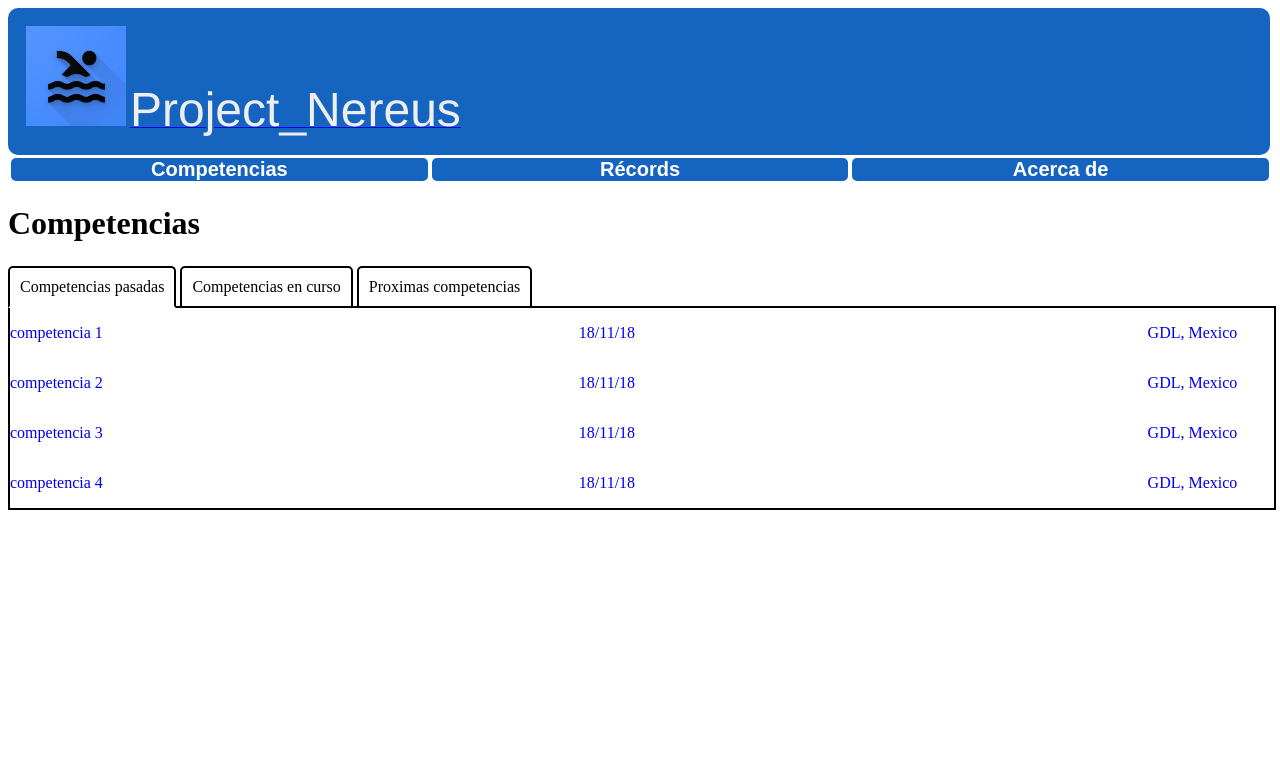
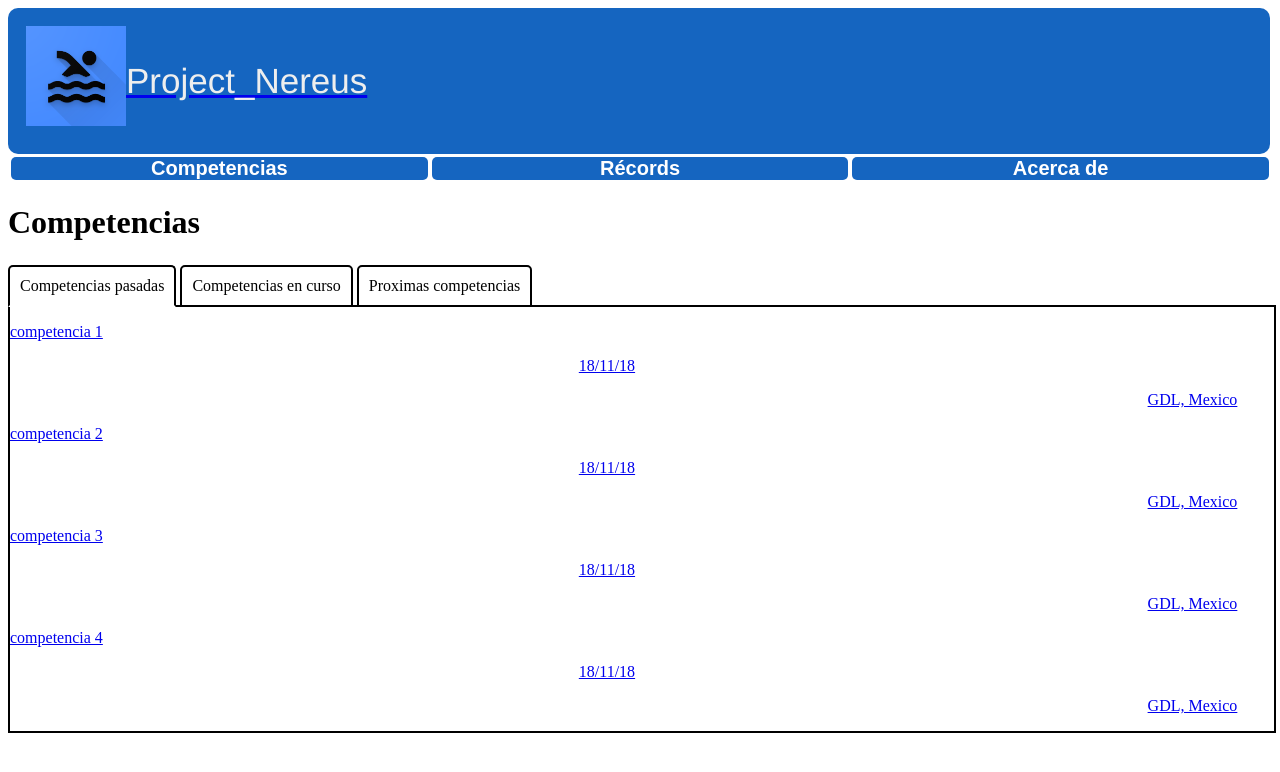
Before and after one commit to TheRaven0/WEB-I_Proyecto_final, a plain HTML site: page Competencias.html in a window 1280 px wide. Drawn offline with Linux system fonts and the light colour scheme.

Commit message:
Se agrego accesibilidad a la pagina competencias

```diff
--- a/Competencias.css
+++ b/Competencias.css
@@ -3,7 +3,7 @@
     border-radius: 10px;
 	padding: 18px;
 	width: 97%;
-	background-color: #1565C0;
+    background-color: #1565C0;
 }
 
 .navbar table {
@@ -59,7 +59,7 @@
     border-bottom-color: white;
 }
 
-p{
+img{
     float: left;
 }
 
@@ -76,3 +76,10 @@ button{
     position: relative;
     margin-left: 90%;
 }
+
+.titulo{
+    font-family: Helvetica;
+    font-size: 35px;
+    color: #EEEEEE;
+
+}
--- a/Competencias.html
+++ b/Competencias.html
@@ -4,7 +4,7 @@
 		<meta charset="utf-8" />
 		<title>Competencia pasada</title>
 		<link rel="stylesheet" type="text/css" href="Competencias.css">
-		<link rel="icon" type="image/png" href="imagenes/icono.png" />
+		<link rel="icon" type="image/png" href="imagenes/icono.png" alt="icono" />
     </head>
     <script>
         function mostrarPestana(n){
@@ -23,8 +23,8 @@
     </script>
     <body>
         <div class="barra_superior">
-			<a href="index.html"><img src="imagenes/logo.png" border="0" width="100" height="100" ></a>
-			<a href="index.html"><font color="#EEEEEE" size="10" face="Helvetica Neue">  Project_Nereus</font></a>
+			<a href="index.html" alt="pagina de inicio"><img src="imagenes/logo.png" border="0" width="100" height="100" alt="logo" ></a>
+			<a href="index.html" alt="pagina de inicio"><p class="titulo">  Project_Nereus</p></a>
 		</div>
 
 		<div class="navbar">
```
